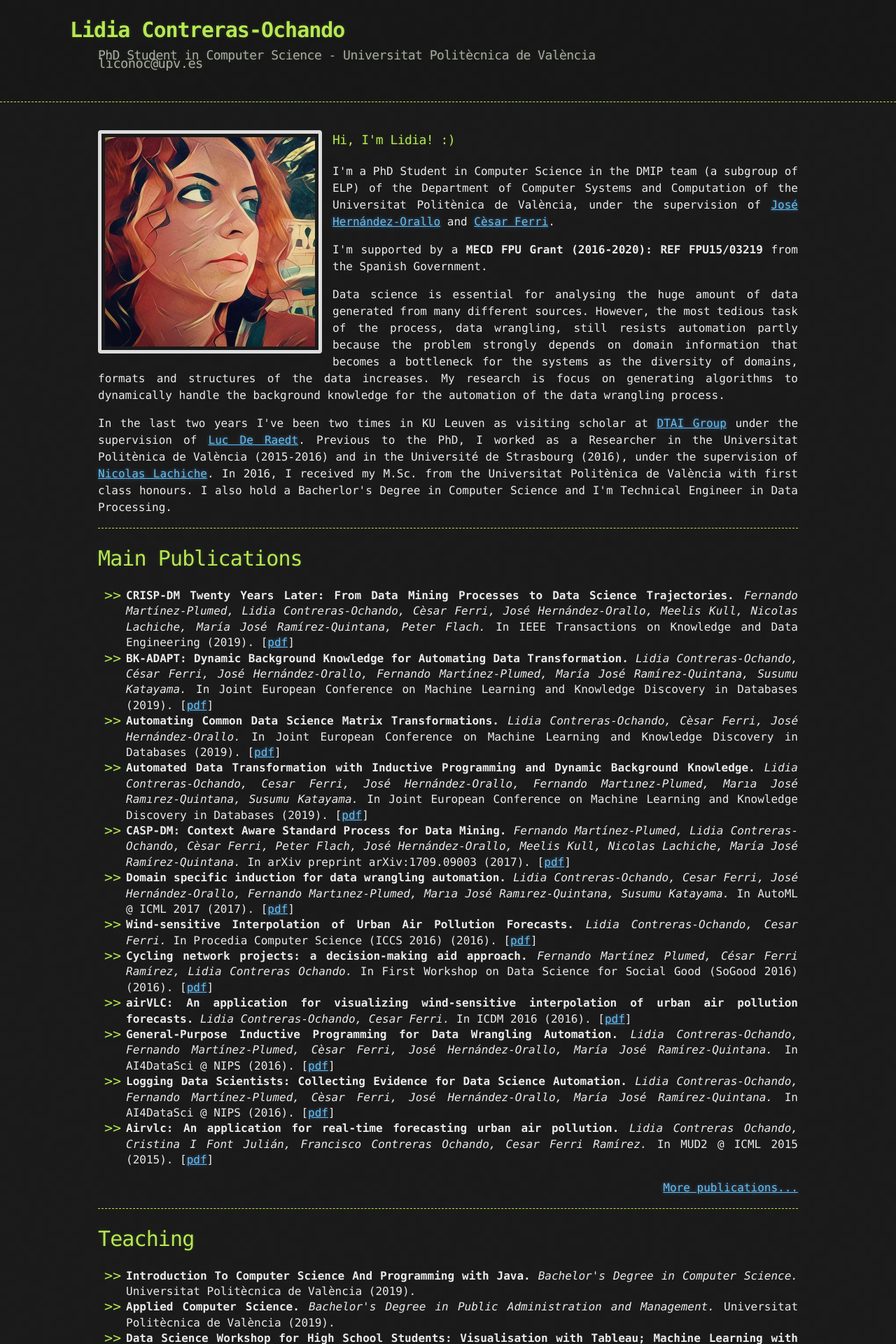
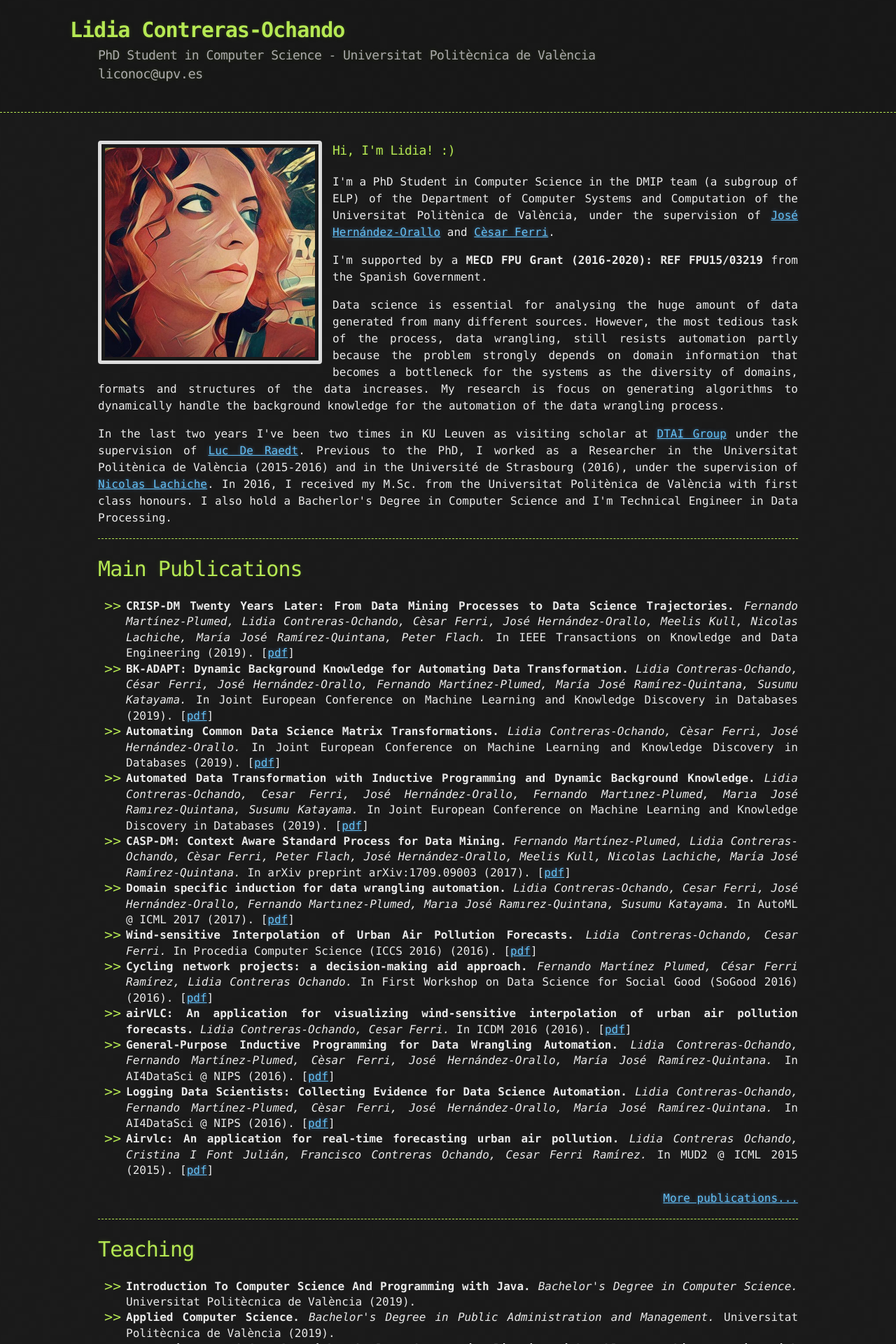
Before and after one commit to liconoc/liconoc.github.io, a Jekyll site: the page built from index.md, in a window 1280 px wide. Shown: the top 1920 px of the page at 70% size. Built offline with Jekyll 4.4.1, drawn with Linux system fonts in a browser that asks for light colours.

Commit message:
Update liconoc.html

```diff
--- a/_layouts/liconoc.html
+++ b/_layouts/liconoc.html
@@ -107,7 +107,7 @@
         <a id="a-title">
           <h1>Lidia Contreras-Ochando</h1>
         </a>
-        <h2 style="margin-bottom: -15px; color:#aaa;">PhD Student in Computer Science - Universitat Politècnica de València</h2>
+        <h2 style="margin-bottom: 0px; color:#aaa;">PhD Student in Computer Science - Universitat Politècnica de València</h2>
 		<h3 style="color:#aaa;">liconoc@upv.es</h3>
 
 
```
